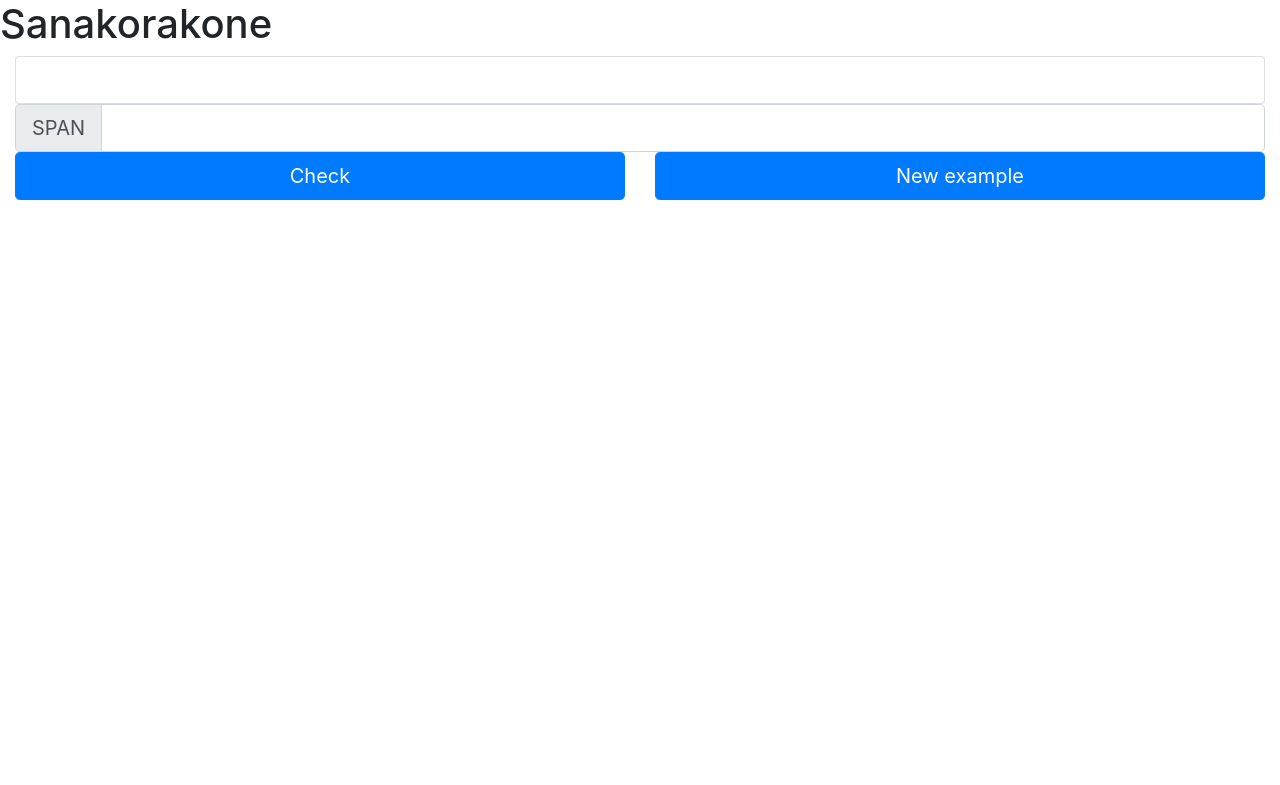
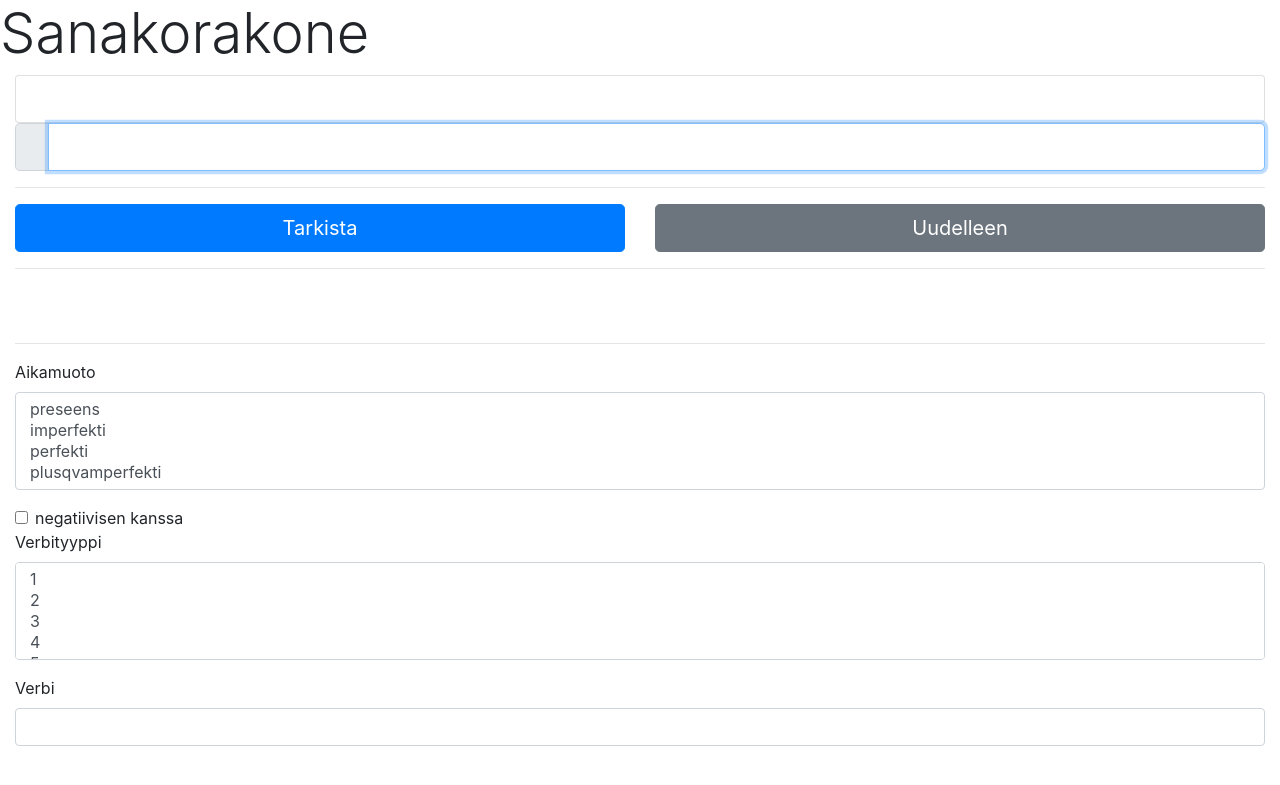
Before and after one commit to tow/sanaporakone, a Django app: page / in a window 1280 px wide. Shown: the top 785 px of the page. Run offline with Django 3.2, Linux system fonts and the light colour scheme; data that the repository does not hold is empty; parts of the project's set-up code (start-up, migrations or seed data) failed here and were passed over; some libraries are stand-ins or nearby versions.

Commit message:
More UX improvements

```diff
--- a/generate/templates/generate/question_page.html
+++ b/generate/templates/generate/question_page.html
@@ -9,18 +9,13 @@
 
 																<!-- Bootstrap -->
 																<link rel="stylesheet" href="https://maxcdn.bootstrapcdn.com/bootstrap/4.0.0/css/bootstrap.min.css" integrity="sha384-Gn5384xqQ1aoWXA+058RXPxPg6fy4IWvTNh0E263XmFcJlSAwiGgFAW/dAiS6JXm" crossorigin="anonymous">
-
-								<!-- HTML5 shim and Respond.js for IE8 support of HTML5 elements and media queries -->
-								<!-- WARNING: Respond.js doesn't work if you view the page via file:// -->
-								<!--[if lt IE 9]>
-												<script src="https://oss.maxcdn.com/html5shiv/3.7.3/html5shiv.min.js"></script>
-												<script src="https://oss.maxcdn.com/respond/1.4.2/respond.min.js"></script>
-								<![endif]-->
 								</head>
 								<body>
-								<h1 class="center-block">Sanakorakone</h1>
 
 																<div class="container-fluid">
+																																<div class="row">
+																																								<h1 class="center-block display-4">Sanakorakone</h1>
+																																</div>
 																																<div class="row">
 																																								<div class="col">
 																																																<div class="card">
@@ -32,33 +27,66 @@
 																																								</div>
 																																</div>
 
+																								<form>
 																																<div class="row">
 																																								<div class="col">
 																																																<div class="input-group input-group-lg">
 																																																								<div class="input-group-prepend">
-																																<span class="input-group-text" id="person">SPAN</span>
+																																																																<span class="input-group-text" id="person"></span>
 																																																								</div>
-																												<input type="text" class="form-control" aria-label="Answer" aria-describedby="person" id="answer">
+																																																								<input type="text" class="form-control" aria-label="Answer" aria-describedby="person" id="answer" autofocus>
 																																																</div>
 																																								</div>
 																																</div>
+																																<hr/>
 																																<div class="row">
 																																								<div class="col">
-																				<button class="btn btn-lg btn-primary btn-block" id="check">Check</button>
+																																																<button class="btn btn-lg btn-primary btn-block" id="check">Tarkista</button>
 																																								</div>
 																																								<div class="col">
-																				<button class="btn btn-lg btn-primary btn-block" onClick="get_question();">New example</button>
+																																																<button class="btn btn-lg btn-secondary btn-block" onClick="get_question();" id="new">Uudelleen</button>
 																																								</div>
 																																</div>
+																																<hr/>
+																																<div class="row">
+																																								<div class="col alert lead" id="judgment">
+																																								</div>
+																																</div>
+																																<hr/>
 																																<div class="row">
 																																								<div class="col">
-																				<div class="alert">
-																								<span id="judgment"></span>
+																																																<div class="form-group">
+																																																								<label for="tense">Aikamuoto</label>
+																																																								<select multiple class="form-control" id="tense">
+																																																																<option>preseens</option>
+																																																																<option>imperfekti</option>
+																																																																<option>perfekti</option>
+																																																																<option>plusqvamperfekti</option>
+																																																								</select>
+																																																</div>
+																																																<div class="form-check">
+																																																								<input class="form-check-input" type="checkbox" value="" id="negatiivinen">
+																																																								<label class="form-check-label" for="negatiivinen">negatiivisen kanssa</label>
+																																																</div>
+																																																<div class="form-group">
+																																																								<label for="verbtype">Verbityyppi</label>
+																																																								<select multiple class="form-control" id="verbtype">
+																																																																<option>1</option>
+																																																																<option>2</option>
+																																																																<option>3</option>
+																																																																<option>4</option>
+																																																																<option>5</option>
+																																																																<option>6</option>
+																																																								</select>
+																																																</div>
+																																																<div class="form-group">
+																																																								<label for="exampleFormControlTextarea1">Verbi</label>
+																																																								<input class="form-control" id="exampleFormControlTextarea1"></input>
 																																																</div>
 																																								</div>
-
 																																</div>
-
+																								</form>
+																</div>
 																<script src="https://code.jquery.com/jquery-3.4.1.min.js" integrity="sha256-CSXorXvZcTkaix6Yvo6HppcZGetbYMGWSFlBw8HfCJo=" crossorigin="anonymous"></script>
 																<script src="https://cdnjs.cloudflare.com/ajax/libs/popper.js/1.12.9/umd/popper.min.js" integrity="sha384-ApNbgh9B+Y1QKtv3Rn7W3mgPxhU9K/ScQsAP7hUibX39j7fakFPskvXusvfa0b4Q" crossorigin="anonymous"></script>
 																<script src="https://maxcdn.bootstrapcdn.com/bootstrap/4.0.0/js/bootstrap.min.js" integrity="sha384-JZR6Spejh4U02d8jOt6vLEHfe/JQGiRRSQQxSfFWpi1MquVdAyjUar5+76PVCmYl" crossorigin="anonymous"></script>
@@ -66,7 +94,7 @@
 																<script>
 																								var show_negative = function(neg) {
 																																if (neg) {
-																								$("#negative").text("Negatiivinen");
+																																								$("#negative").text("negatiivinen");
 																																} else {
 																																								$("#negative").text("");
 																																}
@@ -79,16 +107,28 @@ var populate_question = function(data) {
 								show_negative(data.negative);
 								var check_answer = function() {
 																if ($("#answer").val() == data.answer) {
-												$("#judgment").text("Yay!").removeClass("alert-danger").addClass("alert-success");
+																								$("#judgment").text("✔ Yay!").removeClass("alert-danger").addClass("alert-success");
 																} else {
-												$("#judgment").text(data.answer).removeClass("alert-success").addClass("alert-danger");
+																								$("#judgment").text("✘ "+data.answer).removeClass("alert-success").addClass("alert-danger");
 																}
+																$("#check").removeClass("btn-primary").addClass("btn-secondary").removeAttr('type');
+																$("#new").removeClass("btn-secondary").addClass("btn-primary").attr('type', 'submit');
+																$("form").off('submit').on('submit', function(e) {
+																								e.preventDefault();
+																								get_question();
+																});
 								};
-				$("#check").click().click(check_answer);
+								$("#check").removeClass("btn-secondary").addClass("btn-primary").attr('type', 'submit');
+								$("#new").removeClass("btn-primary").addClass("btn-secondary").removeAttr('type');
+								$("form").off('submit').on('submit', function(e) {
+																e.preventDefault();
+																check_answer();
+								});
 };
 
 var get_question = function() {
 								$.getJSON("/generate_example/", populate_question);
+								$("#judgment").text('').removeClass("alert-danger alert-success");
 };
 
 $(document).ready( get_question );
--- a/generate/views.py
+++ b/generate/views.py
@@ -8,10 +8,10 @@ from . import generator
 
 def generate_example(request):
     persons = {"minä": "SG1", "sinä": "SG2", "hän": "SG3", "me":"PL1", "te": "PL2", "he": "PL3"}
-    tenses = {"present": "PRESENT", "imperfect": "PAST", "perfect": "PERFECT", "plusquamperfect": "PLUSQUAMPERFECT"}
+    tenses = {"preseens": "PRESENT", "imperfekti": "PAST", "perfekti": "PERFECT", "plusqvamperfekti": "PLUSQUAMPERFECT"}
     negatives = (True, False)
     word, person, tense, negative = random.choice(generator.verbs), random.choice(list(persons)), random.choice(list(tenses)), random.choice(negatives)
-    if tense in ("perfect", "plusquamperfect"):
+    if tense in ("perfekti", "plusqvamperfekti"):
         if negative:
             answer = generator.generate_negated_perfect_verb(word[0], persons[person], tenses[tense])
         else:
```
Lines whose indentation alone changed are shown as unchanged.
